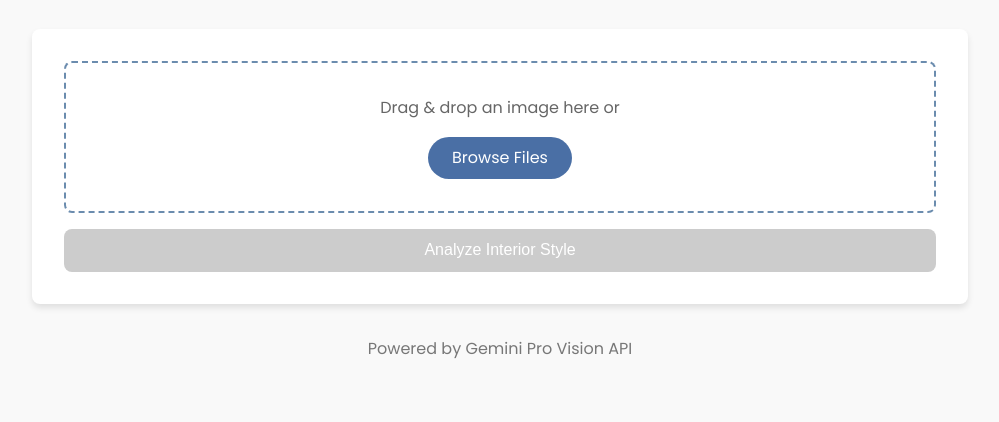
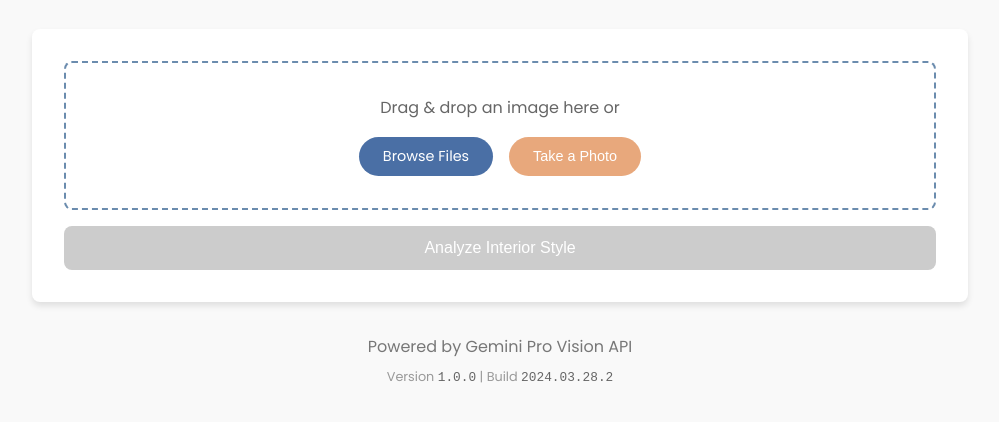
Before and after one commit to shaik/ISD, a plain HTML site: page app/static/index.html in a window 1280 px wide. Shown: the part 138-560 px from the top of the page, without its empty margins (140-1139 px from the left). Drawn offline with Linux system fonts and the light colour scheme.

Commit message:
Add version information and improve UI

```diff
--- a/app/static/app.js
+++ b/app/static/app.js
@@ -1,7 +1,13 @@
 document.addEventListener('DOMContentLoaded', () => {
+    // Display version information
+    document.getElementById('version-number').textContent = APP_VERSION.version;
+    document.getElementById('build-number').textContent = APP_VERSION.build;
+
     // DOM Elements
     const dropArea = document.getElementById('drop-area');
     const fileInput = document.getElementById('file-input');
+    const cameraInput = document.getElementById('camera-input');
+    const captureBtn = document.getElementById('capture-btn');
     const analyzeBtn = document.getElementById('analyze-btn');
     const uploadForm = document.getElementById('upload-form');
     const previewContainer = document.getElementById('preview-container');
@@ -9,6 +15,24 @@ document.addEventListener('DOMContentLoaded', () => {
     const resultContainer = document.getElementById('result-container');
     const styleDescription = document.getElementById('style-description');
     const loadingContainer = document.getElementById('loading-container');
+
+    // Check if device supports camera
+    const supportsCamera = 'mediaDevices' in navigator && 'getUserMedia' in navigator.mediaDevices;
+
+    // Update capture button visibility based on device support
+    if (!supportsCamera) {
+        captureBtn.style.display = 'none';
+    }
+
+    // Handle capture button click
+    captureBtn.addEventListener('click', () => {
+        cameraInput.click();
+    });
+
+    // Handle camera input change
+    cameraInput.addEventListener('change', function() {
+        handleFiles(this.files);
+    });
 
     // Prevent default drag behaviors
     ['dragenter', 'dragover', 'dragleave', 'drop'].forEach(eventName => {
@@ -49,11 +73,6 @@ document.addEventListener('DOMContentLoaded', () => {
     // Handle selected files from file input
     fileInput.addEventListener('change', function() {
         handleFiles(this.files);
-    });
-
-    // Click on drop area triggers file input
-    dropArea.addEventListener('click', () => {
-        fileInput.click();
     });
 
     function handleFiles(files) {
--- a/app/static/index.html
+++ b/app/static/index.html
@@ -19,8 +19,12 @@
                 <form id="upload-form">
                     <div class="drop-area" id="drop-area">
                         <p>Drag & drop an image here or</p>
-                        <label for="file-input" class="upload-btn">Browse Files</label>
+                        <div class="button-group">
+                            <label for="file-input" class="upload-btn">Browse Files</label>
+                            <button type="button" id="capture-btn" class="capture-btn">Take a Photo</button>
+                        </div>
                         <input type="file" id="file-input" accept="image/*" hidden>
+                        <input type="file" id="camera-input" accept="image/*" capture="environment" hidden>
                     </div>
                     <button type="submit" id="analyze-btn" disabled>Analyze Interior Style</button>
                 </form>
@@ -45,9 +49,11 @@
 
         <footer>
             <p>Powered by Gemini Pro Vision API</p>
+            <p class="version-info">Version <span id="version-number">-</span> | Build <span id="build-number">-</span></p>
         </footer>
     </div>
 
+    <script src="version.js"></script>
     <script src="app.js"></script>
 </body>
 </html>
--- a/app/static/styles.css
+++ b/app/static/styles.css
@@ -82,18 +82,39 @@ main {
     color: #666;
 }
 
-.upload-btn {
+.button-group {
+    display: flex;
+    gap: 1rem;
+    justify-content: center;
+    flex-wrap: wrap;
+}
+
+.upload-btn, .capture-btn {
     display: inline-block;
-    background-color: var(--primary-color);
-    color: white;
     padding: 0.5rem 1.5rem;
     border-radius: 30px;
     cursor: pointer;
-    transition: background-color 0.3s ease;
+    transition: all 0.3s ease;
+    font-size: 0.9rem;
+    border: none;
+}
+
+.upload-btn {
+    background-color: var(--primary-color);
+    color: white;
+}
+
+.capture-btn {
+    background-color: var(--accent-color);
+    color: white;
 }
 
 .upload-btn:hover {
     background-color: var(--secondary-color);
+}
+
+.capture-btn:hover {
+    background-color: #d4956a;
 }
 
 #analyze-btn {
@@ -216,6 +237,17 @@ footer {
     color: #777;
 }
 
+.version-info {
+    font-size: 0.8rem;
+    margin-top: 0.5rem;
+    color: #999;
+}
+
+.version-info span {
+    font-family: monospace;
+    color: #666;
+}
+
 /* Responsive design */
 @media (min-width: 768px) {
     .container {
@@ -235,4 +267,13 @@ footer {
     .result-container, .upload-container {
         padding: 1.5rem;
     }
+
+    .button-group {
+        flex-direction: column;
+        gap: 0.8rem;
+    }
+
+    .upload-btn, .capture-btn {
+        width: 100%;
+    }
 }
```
